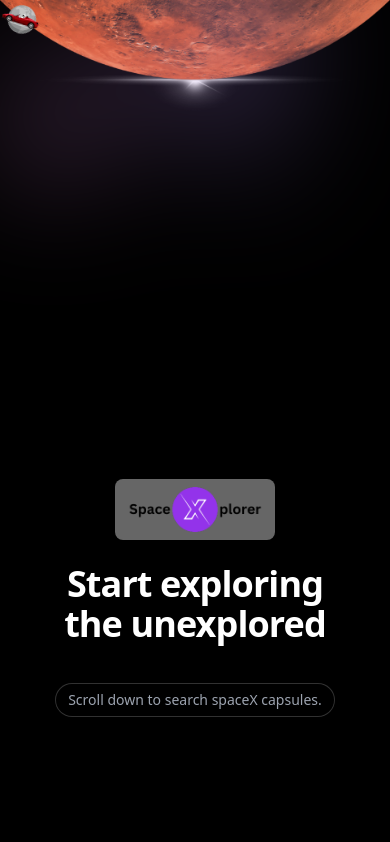
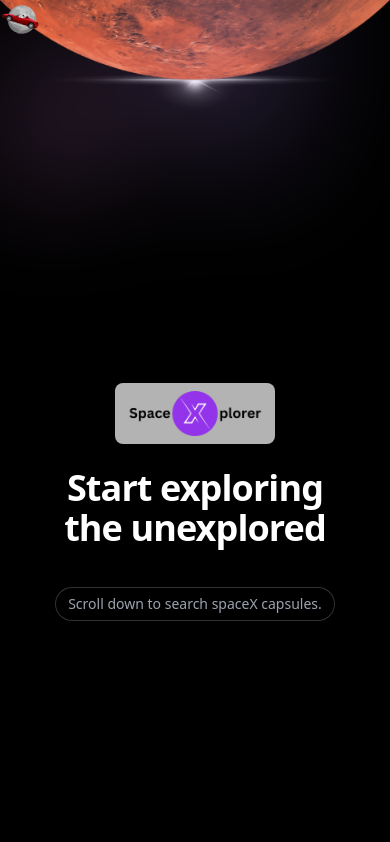
Before and after one commit to Mohith-Kumar28/spacex_visualization, a Next.js app: page / in a window 390 px wide. Shown: the top 842 px of the page. Built offline with nearby package versions, Linux system fonts and the light colour scheme; no server answers; grey boxes are pictures that could not be loaded.

Commit message:
responcive ui bug

```diff
--- a/components/Hero.jsx
+++ b/components/Hero.jsx
@@ -39,9 +39,9 @@
           />
         </div>
 
-        <div className=" mx-auto max-w-2xl pb-32 md:pb-10  ">
+        <div className=" mx-auto max-w-2xl pb-56 md:pb-10  ">
         <div className="justify-center mb-6  w-full  flex ">
-        <img src="/assets/logo.png" className="bg-white/40 backdrop-blur-3xl w-40 rounded-lg px-3 py-2" alt="" />
+        <img src="/assets/logo.png" className="bg-white/70 backdrop-blur-3xl w-40 rounded-lg px-3 py-2" alt="" />
       </div>
           <motion.div initial={{  y:100 }}
      whileInView={{ y:0 }}
```
